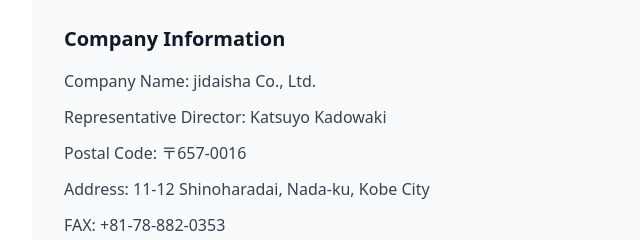
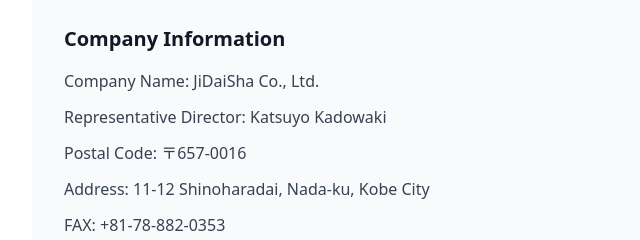
Before and after one commit to sandal5/jidaisya, an Astro site: page /en/about in a window 1280 px wide. Shown: the part 219-459 px from the top of the page, 0-640 px from the left. Built offline with nearby package versions, Linux system fonts and the light colour scheme; Astro itself is replaced by a stand-in of ours.

Commit message:
fix公司名字

```diff
--- a/src/pages/en/about.astro
+++ b/src/pages/en/about.astro
@@ -15,7 +15,7 @@
         <div class="space-y-3 text-gray-700">
           <div>
             <span class="font-medium">Company Name:</span>
-            <span> jidaisha Co., Ltd.</span>
+            <span> JiDaiSha Co., Ltd.</span>
           </div>
           <div>
             <span class="font-medium">Representative Director:</span>
```
Also changed, not shown: 1 other file.
